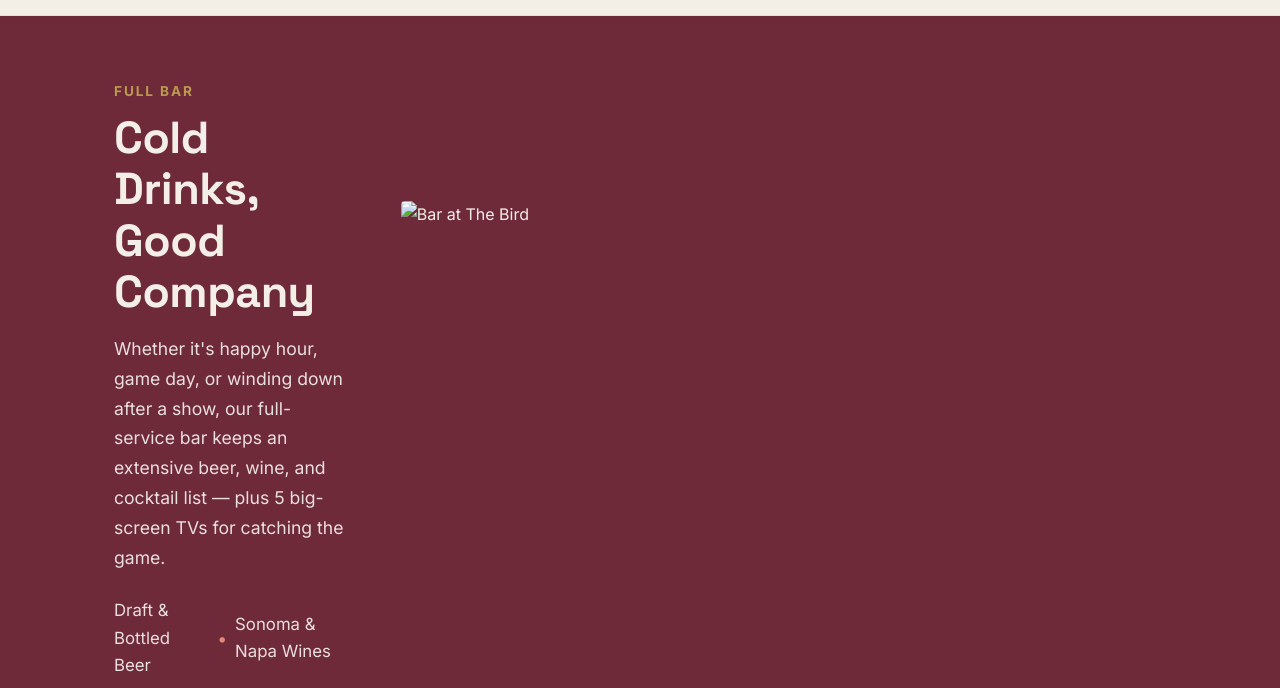
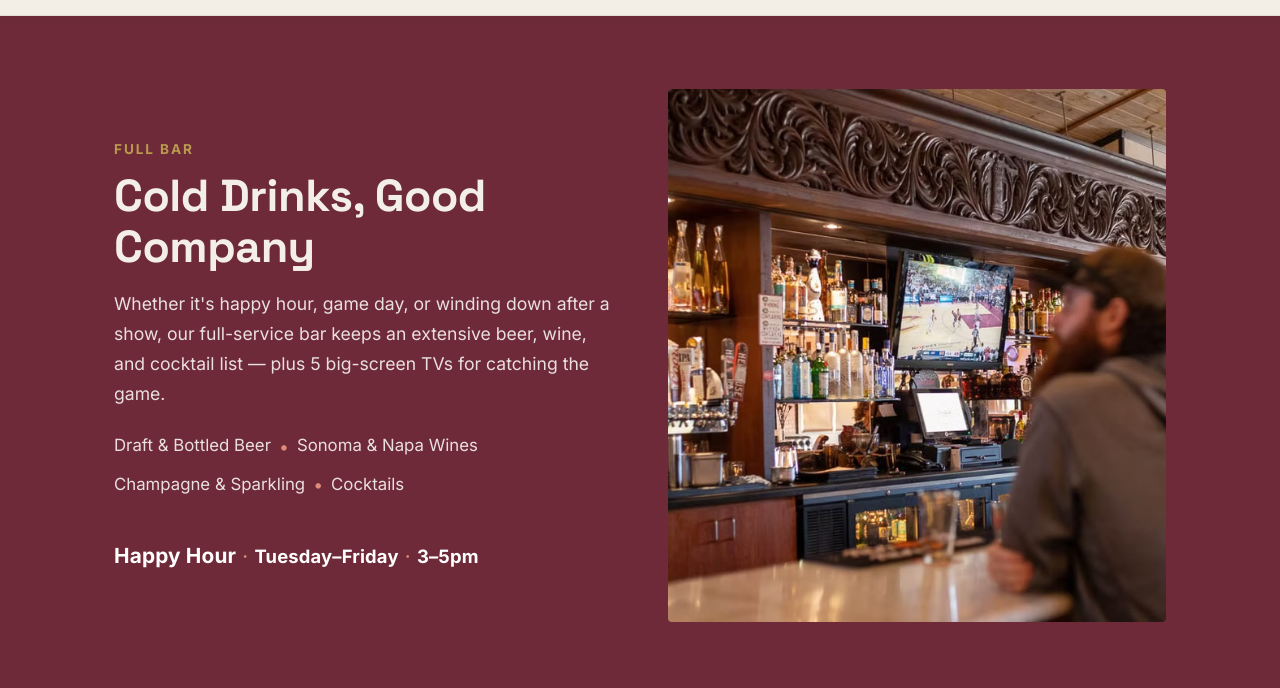
Before and after one commit to its-deb-yo/the-bird-website, a plain HTML site: page happyhour.html in a window 1280 px wide. Shown: the part 103-791 px from the top of the page. Drawn offline with Linux system fonts and the light colour scheme.

Commit message:
Update image source to include file extension

```diff
--- a/happyhour.html
+++ b/happyhour.html
@@ -368,7 +368,7 @@
         </div>
       </div>
       <div>
-    <img class="bar-img" src="Photo_of_bar_2_edma2s" alt="Bar at The Bird" fetchpriority="high" width="800" height="533">
+    <img class="bar-img" src="Photo_of_bar_2_edma2s.jpg" alt="Bar at The Bird" fetchpriority="high" width="800" height="533">
       </div>
     </div>
   </section>
```
